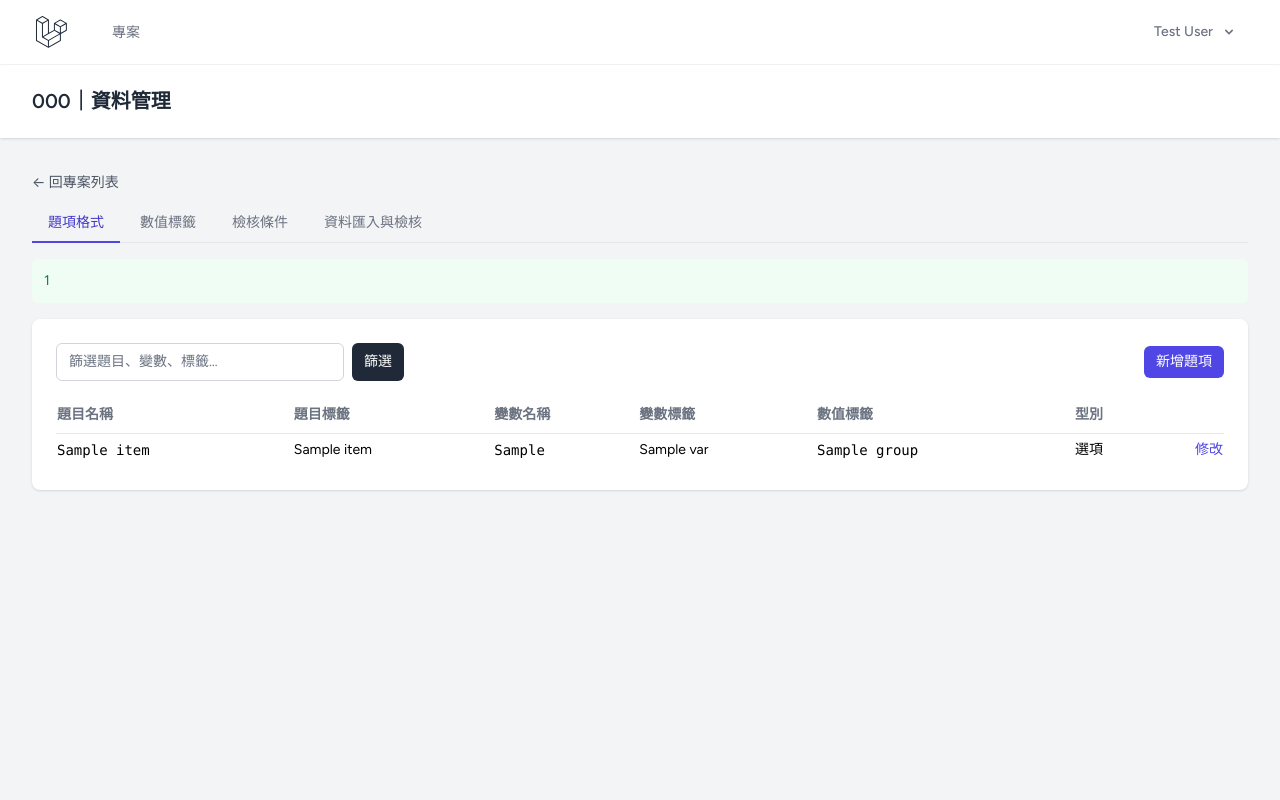
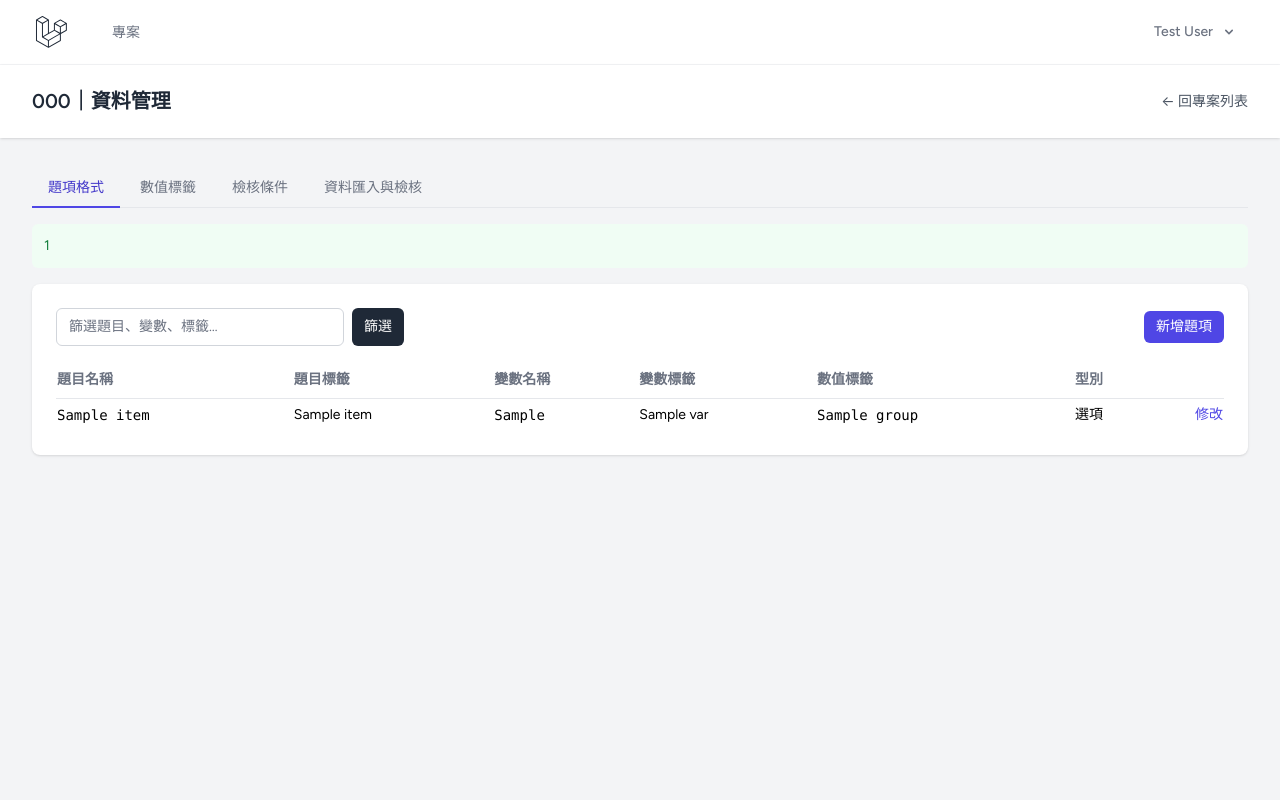
Before and after one commit to ClarkCakewalk/quesfix, a Laravel app: page /questions/1/formats/items in a window 1280 px wide. Run offline with Laravel 12, Linux system fonts and the light colour scheme; a user stored in the database is signed in; data comes from the database, SQL or seed files in the repository; tables that the repository leaves empty hold one stand-in row (values such as "Sample post"); style sheets or scripts are compiled from the project's sources; some libraries are stand-ins or nearby versions.

Commit message:
修正會上一頁位置

```diff
--- a/resources/js/Components/ManageNav.vue
+++ b/resources/js/Components/ManageNav.vue
@@ -14,14 +14,6 @@ const tabs = [
 </script>
 
 <template>
-    <div>
-        <Link
-            :href="route('questions.index')"
-            class="mb-3 inline-block text-sm text-gray-600 hover:underline"
-        >
-            ← 回專案列表
-        </Link>
-
     <div class="mb-4 flex gap-1 border-b">
         <Link
             v-for="t in tabs"
@@ -37,5 +29,4 @@ const tabs = [
             {{ t.label }}
         </Link>
     </div>
-    </div>
 </template>
--- a/resources/js/Pages/Admin/Invitations/Index.vue
+++ b/resources/js/Pages/Admin/Invitations/Index.vue
@@ -41,8 +41,8 @@ const statusLabel = {
         <template #header>
             <div class="flex items-center justify-between">
                 <h2 class="text-xl font-semibold leading-tight text-gray-800">使用者邀請</h2>
-                <Link :href="route('admin.users.index')" class="text-sm text-gray-600 hover:underline">
-                    使用者管理 →
+                <Link :href="route('admin.users.index')" class="shrink-0 text-sm text-gray-600 hover:underline">
+                    ← 回使用者管理
                 </Link>
             </div>
         </template>
--- a/resources/js/Pages/Admin/Users/Edit.vue
+++ b/resources/js/Pages/Admin/Users/Edit.vue
@@ -51,10 +51,15 @@ const destroyUser = () => {
 
     <AuthenticatedLayout>
         <template #header>
-            <h2 class="text-xl font-semibold leading-tight text-gray-800">
-                使用者：{{ editUser.username }}
-                <span v-if="editUser.locked_at" class="ml-2 rounded bg-red-100 px-2 py-0.5 text-xs text-red-700">已鎖定</span>
-            </h2>
+            <div class="flex items-center justify-between">
+                <h2 class="text-xl font-semibold leading-tight text-gray-800">
+                    使用者：{{ editUser.username }}
+                    <span v-if="editUser.locked_at" class="ml-2 rounded bg-red-100 px-2 py-0.5 text-xs text-red-700">已鎖定</span>
+                </h2>
+                <Link :href="route('admin.users.index')" class="shrink-0 text-sm text-gray-600 hover:underline">
+                    ← 回使用者列表
+                </Link>
+            </div>
         </template>
 
         <div class="py-8">
@@ -142,12 +147,6 @@ const destroyUser = () => {
                         >
                             刪除使用者
                         </button>
-                        <Link
-                            :href="route('admin.users.index')"
-                            class="ml-auto self-center text-sm text-gray-600 hover:underline"
-                        >
-                            回使用者列表
-                        </Link>
                     </div>
                 </div>
             </div>
--- a/resources/js/Pages/Checks/ByLogic.vue
+++ b/resources/js/Pages/Checks/ByLogic.vue
@@ -14,9 +14,14 @@ defineProps({
 
     <AuthenticatedLayout>
         <template #header>
-            <h2 class="text-xl font-semibold leading-tight text-gray-800">
-                {{ question.code }}｜依邏輯檢核
-            </h2>
+            <div class="flex items-center justify-between">
+                <h2 class="text-xl font-semibold leading-tight text-gray-800">
+                    {{ question.code }}｜依邏輯檢核
+                </h2>
+                <Link :href="route('checks.modes', question.id)" class="shrink-0 text-sm text-gray-600 hover:underline">
+                    ← 回檢核作業
+                </Link>
+            </div>
         </template>
 
         <div class="py-8">
@@ -49,9 +54,6 @@ defineProps({
                     </table>
                 </div>
 
-                <Link :href="route('checks.modes', question.id)" class="mt-6 inline-block text-sm text-gray-600 hover:underline">
-                    ← 回檢核作業
-                </Link>
             </div>
         </div>
     </AuthenticatedLayout>
--- a/resources/js/Pages/Checks/BySample.vue
+++ b/resources/js/Pages/Checks/BySample.vue
@@ -14,9 +14,14 @@ defineProps({
 
     <AuthenticatedLayout>
         <template #header>
-            <h2 class="text-xl font-semibold leading-tight text-gray-800">
-                {{ question.code }}｜依樣本檢核
-            </h2>
+            <div class="flex items-center justify-between">
+                <h2 class="text-xl font-semibold leading-tight text-gray-800">
+                    {{ question.code }}｜依樣本檢核
+                </h2>
+                <Link :href="route('checks.modes', question.id)" class="shrink-0 text-sm text-gray-600 hover:underline">
+                    ← 回檢核作業
+                </Link>
+            </div>
         </template>
 
         <div class="py-8">
@@ -53,9 +58,6 @@ defineProps({
                     </table>
                 </div>
 
-                <Link :href="route('checks.modes', question.id)" class="mt-6 inline-block text-sm text-gray-600 hover:underline">
-                    ← 回檢核作業
-                </Link>
             </div>
         </div>
     </AuthenticatedLayout>
--- a/resources/js/Pages/Checks/EditEntry.vue
+++ b/resources/js/Pages/Checks/EditEntry.vue
@@ -20,9 +20,14 @@ const submit = () => {
 
     <AuthenticatedLayout>
         <template #header>
-            <h2 class="text-xl font-semibold leading-tight text-gray-800">
-                {{ question.code }}｜資料修改
-            </h2>
+            <div class="flex items-center justify-between">
+                <h2 class="text-xl font-semibold leading-tight text-gray-800">
+                    {{ question.code }}｜資料修改
+                </h2>
+                <Link :href="route('checks.modes', question.id)" class="shrink-0 text-sm text-gray-600 hover:underline">
+                    ← 回檢核作業
+                </Link>
+            </div>
         </template>
 
         <div class="py-8">
@@ -56,12 +61,6 @@ const submit = () => {
                     </form>
                 </div>
 
-                <Link
-                    :href="route('checks.modes', question.id)"
-                    class="mt-6 inline-block text-sm text-gray-600 hover:underline"
-                >
-                    ← 回檢核作業
-                </Link>
             </div>
         </div>
     </AuthenticatedLayout>
--- a/resources/js/Pages/Checks/Items.vue
+++ b/resources/js/Pages/Checks/Items.vue
@@ -65,9 +65,14 @@ const destroyItem = () => {
 
     <AuthenticatedLayout>
         <template #header>
-            <h2 class="text-xl font-semibold leading-tight text-gray-800">
-                {{ question.code }}｜資料管理
-            </h2>
+            <div class="flex items-center justify-between">
+                <h2 class="text-xl font-semibold leading-tight text-gray-800">
+                    {{ question.code }}｜資料管理
+                </h2>
+                <Link :href="route('questions.index')" class="shrink-0 text-sm text-gray-600 hover:underline">
+                    ← 回專案列表
+                </Link>
+            </div>
         </template>
 
         <div class="py-8">
--- a/resources/js/Pages/Checks/Locks.vue
+++ b/resources/js/Pages/Checks/Locks.vue
@@ -1,7 +1,7 @@
 <script setup>
 import AuthenticatedLayout from '@/Layouts/AuthenticatedLayout.vue';
 import FlashMessages from '@/Components/FlashMessages.vue';
-import { Head, router } from '@inertiajs/vue3';
+import { Head, Link, router } from '@inertiajs/vue3';
 
 const props = defineProps({
     question: Object,
@@ -20,9 +20,14 @@ const forceUnlock = (s) => {
 
     <AuthenticatedLayout>
         <template #header>
-            <h2 class="text-xl font-semibold leading-tight text-gray-800">
-                {{ question.code }}｜樣本鎖定列表
-            </h2>
+            <div class="flex items-center justify-between">
+                <h2 class="text-xl font-semibold leading-tight text-gray-800">
+                    {{ question.code }}｜樣本鎖定列表
+                </h2>
+                <Link :href="route('manage.data', question.id)" class="shrink-0 text-sm text-gray-600 hover:underline">
+                    ← 回資料匯入與檢核
+                </Link>
+            </div>
         </template>
 
         <div class="py-8">
--- a/resources/js/Pages/Checks/LogicSamples.vue
+++ b/resources/js/Pages/Checks/LogicSamples.vue
@@ -20,10 +20,17 @@ const done = computed(() => props.results.filter((r) => !r.pending));
 
     <AuthenticatedLayout>
         <template #header>
-            <h2 class="text-xl font-semibold leading-tight text-gray-800">
-                {{ question.code }}｜{{ checkItem.item_name }}
-            </h2>
-            <p class="mt-1 text-sm text-gray-600">{{ checkItem.description }}</p>
+            <div class="flex items-start justify-between gap-4">
+                <div>
+                    <h2 class="text-xl font-semibold leading-tight text-gray-800">
+                        {{ question.code }}｜{{ checkItem.item_name }}
+                    </h2>
+                    <p class="mt-1 text-sm text-gray-600">{{ checkItem.description }}</p>
+                </div>
+                <Link :href="route('checks.by-logic', question.id)" class="shrink-0 text-sm text-gray-600 hover:underline">
+                    ← 回依邏輯檢核列表
+                </Link>
+            </div>
         </template>
 
         <div class="py-8">
@@ -78,9 +85,6 @@ const done = computed(() => props.results.filter((r) => !r.pending));
                         </table>
                     </div>
 
-                    <Link :href="route('checks.by-logic', question.id)" class="inline-block text-sm text-gray-600 hover:underline">
-                        ← 回依邏輯檢核列表
-                    </Link>
                 </div>
             </div>
         </div>
--- a/resources/js/Pages/Checks/Modes.vue
+++ b/resources/js/Pages/Checks/Modes.vue
@@ -13,9 +13,14 @@ defineProps({
 
     <AuthenticatedLayout>
         <template #header>
-            <h2 class="text-xl font-semibold leading-tight text-gray-800">
-                {{ question.code }}｜檢核作業
-            </h2>
+            <div class="flex items-center justify-between">
+                <h2 class="text-xl font-semibold leading-tight text-gray-800">
+                    {{ question.code }}｜檢核作業
+                </h2>
+                <Link :href="route('questions.index')" class="shrink-0 text-sm text-gray-600 hover:underline">
+                    ← 回專案列表
+                </Link>
+            </div>
         </template>
 
         <div class="py-12">
@@ -52,12 +57,6 @@ defineProps({
                     </Link>
                 </div>
 
-                <Link
-                    :href="route('questions.index')"
-                    class="mt-8 inline-block text-sm text-gray-600 hover:underline"
-                >
-                    ← 回專案列表
-                </Link>
             </div>
         </div>
     </AuthenticatedLayout>
--- a/resources/js/Pages/Checks/RecheckLogics.vue
+++ b/resources/js/Pages/Checks/RecheckLogics.vue
@@ -15,9 +15,14 @@ defineProps({
 
     <AuthenticatedLayout>
         <template #header>
-            <h2 class="text-xl font-semibold leading-tight text-gray-800">
-                {{ question.code }}｜覆核｜{{ member.name }} 完成的邏輯檢核
-            </h2>
+            <div class="flex items-center justify-between">
+                <h2 class="text-xl font-semibold leading-tight text-gray-800">
+                    {{ question.code }}｜覆核｜{{ member.name }} 完成的邏輯檢核
+                </h2>
+                <Link :href="route('checks.recheck-members', question.id)" class="shrink-0 text-sm text-gray-600 hover:underline">
+                    ← 回成員列表
+                </Link>
+            </div>
         </template>
 
         <div class="py-8">
@@ -56,9 +61,6 @@ defineProps({
                     </table>
                 </div>
 
-                <Link :href="route('checks.recheck-members', question.id)" class="mt-6 inline-block text-sm text-gray-600 hover:underline">
-                    ← 回成員列表
-                </Link>
             </div>
         </div>
     </AuthenticatedLayout>
--- a/resources/js/Pages/Checks/RecheckMembers.vue
+++ b/resources/js/Pages/Checks/RecheckMembers.vue
@@ -14,9 +14,14 @@ defineProps({
 
     <AuthenticatedLayout>
         <template #header>
-            <h2 class="text-xl font-semibold leading-tight text-gray-800">
-                {{ question.code }}｜覆核模式
-            </h2>
+            <div class="flex items-center justify-between">
+                <h2 class="text-xl font-semibold leading-tight text-gray-800">
+                    {{ question.code }}｜覆核模式
+                </h2>
+                <Link :href="route('checks.modes', question.id)" class="shrink-0 text-sm text-gray-600 hover:underline">
+                    ← 回檢核作業
+                </Link>
+            </div>
         </template>
 
         <div class="py-8">
@@ -59,9 +64,6 @@ defineProps({
                     </table>
                 </div>
 
-                <Link :href="route('checks.modes', question.id)" class="mt-6 inline-block text-sm text-gray-600 hover:underline">
-                    ← 回檢核作業
-                </Link>
             </div>
         </div>
     </AuthenticatedLayout>
--- a/resources/js/Pages/Checks/RecheckSamples.vue
+++ b/resources/js/Pages/Checks/RecheckSamples.vue
@@ -17,10 +17,17 @@ defineProps({
 
     <AuthenticatedLayout>
         <template #header>
-            <h2 class="text-xl font-semibold leading-tight text-gray-800">
-                {{ question.code }}｜覆核｜{{ member.name }}｜{{ checkItem.item_name }}
-            </h2>
-            <p class="mt-1 text-sm text-gray-600">{{ checkItem.description }}</p>
+            <div class="flex items-start justify-between gap-4">
+                <div>
+                    <h2 class="text-xl font-semibold leading-tight text-gray-800">
+                        {{ question.code }}｜覆核｜{{ member.name }}｜{{ checkItem.item_name }}
+                    </h2>
+                    <p class="mt-1 text-sm text-gray-600">{{ checkItem.description }}</p>
+                </div>
+                <Link :href="route('checks.recheck-logics', [question.id, member.id])" class="shrink-0 text-sm text-gray-600 hover:underline">
+                    ← 回該成員的邏輯列表
+                </Link>
+            </div>
         </template>
 
         <div class="py-8">
@@ -69,9 +76,6 @@ defineProps({
                     </table>
                 </div>
 
-                <Link :href="route('checks.recheck-logics', [question.id, member.id])" class="mt-6 inline-block text-sm text-gray-600 hover:underline">
-                    ← 回該成員的邏輯列表
-                </Link>
             </div>
         </div>
     </AuthenticatedLayout>
--- a/resources/js/Pages/Checks/SampleConditions.vue
+++ b/resources/js/Pages/Checks/SampleConditions.vue
@@ -20,9 +20,14 @@ const done = computed(() => props.results.filter((r) => !r.pending));
 
     <AuthenticatedLayout>
         <template #header>
-            <h2 class="text-xl font-semibold leading-tight text-gray-800">
-                {{ question.code }}｜樣本 {{ sampleId }} 檢核條件
-            </h2>
+            <div class="flex items-center justify-between">
+                <h2 class="text-xl font-semibold leading-tight text-gray-800">
+                    {{ question.code }}｜樣本 {{ sampleId }} 檢核條件
+                </h2>
+                <Link :href="route('checks.by-sample', question.id)" class="shrink-0 text-sm text-gray-600 hover:underline">
+                    ← 回依樣本檢核列表
+                </Link>
+            </div>
         </template>
 
         <div class="py-8">
@@ -80,9 +85,6 @@ const done = computed(() => props.results.filter((r) => !r.pending));
                         </table>
                     </div>
 
-                    <Link :href="route('checks.by-sample', question.id)" class="inline-block text-sm text-gray-600 hover:underline">
-                        ← 回依樣本檢核列表
-                    </Link>
                 </div>
             </div>
         </div>
--- a/resources/js/Pages/Formats/Items.vue
+++ b/resources/js/Pages/Formats/Items.vue
@@ -72,9 +72,14 @@ const typeLabel = { 1: '選項', 2: '數值', 3: '文字' };
 
     <AuthenticatedLayout>
         <template #header>
-            <h2 class="text-xl font-semibold leading-tight text-gray-800">
-                {{ question.code }}｜資料管理
-            </h2>
+            <div class="flex items-center justify-between">
+                <h2 class="text-xl font-semibold leading-tight text-gray-800">
+                    {{ question.code }}｜資料管理
+                </h2>
+                <Link :href="route('questions.index')" class="shrink-0 text-sm text-gray-600 hover:underline">
+                    ← 回專案列表
+                </Link>
+            </div>
         </template>
 
         <div class="py-8">
--- a/resources/js/Pages/Formats/Labels.vue
+++ b/resources/js/Pages/Formats/Labels.vue
@@ -59,9 +59,14 @@ const destroyOption = () => {
 
     <AuthenticatedLayout>
         <template #header>
-            <h2 class="text-xl font-semibold leading-tight text-gray-800">
-                {{ question.code }}｜資料管理
-            </h2>
+            <div class="flex items-center justify-between">
+                <h2 class="text-xl font-semibold leading-tight text-gray-800">
+                    {{ question.code }}｜資料管理
+                </h2>
+                <Link :href="route('questions.index')" class="shrink-0 text-sm text-gray-600 hover:underline">
+                    ← 回專案列表
+                </Link>
+            </div>
         </template>
 
         <div class="py-8">
--- a/resources/js/Pages/Manage/Data.vue
+++ b/resources/js/Pages/Manage/Data.vue
@@ -3,7 +3,7 @@ import AuthenticatedLayout from '@/Layouts/AuthenticatedLayout.vue';
 import FlashMessages from '@/Components/FlashMessages.vue';
 import InputError from '@/Components/InputError.vue';
 import ManageNav from '@/Components/ManageNav.vue';
-import { Head, router, useForm } from '@inertiajs/vue3';
+import { Head, Link, router, useForm } from '@inertiajs/vue3';
 import { ref } from 'vue';
 
 const props = defineProps({
@@ -38,9 +38,14 @@ const runChecks = () => {
 
     <AuthenticatedLayout>
         <template #header>
-            <h2 class="text-xl font-semibold leading-tight text-gray-800">
-                {{ question.code }}｜資料管理
-            </h2>
+            <div class="flex items-center justify-between">
+                <h2 class="text-xl font-semibold leading-tight text-gray-800">
+                    {{ question.code }}｜資料管理
+                </h2>
+                <Link :href="route('questions.index')" class="shrink-0 text-sm text-gray-600 hover:underline">
+                    ← 回專案列表
+                </Link>
+            </div>
         </template>
 
         <div class="py-8">
--- a/resources/js/Pages/Questions/Form.vue
+++ b/resources/js/Pages/Questions/Form.vue
@@ -58,9 +58,14 @@ const submit = () => {
 
     <AuthenticatedLayout>
         <template #header>
-            <h2 class="text-xl font-semibold leading-tight text-gray-800">
-                {{ isEdit ? `專案設定：${question.code}` : '新增專案' }}
-            </h2>
+            <div class="flex items-center justify-between">
+                <h2 class="text-xl font-semibold leading-tight text-gray-800">
+                    {{ isEdit ? `專案設定：${question.code}` : '新增專案' }}
+                </h2>
+                <Link :href="route('questions.index')" class="shrink-0 text-sm text-gray-600 hover:underline">
+                    ← 回專案列表
+                </Link>
+            </div>
         </template>
 
         <div class="py-8">
```
Lines whose indentation alone changed are shown as unchanged.
